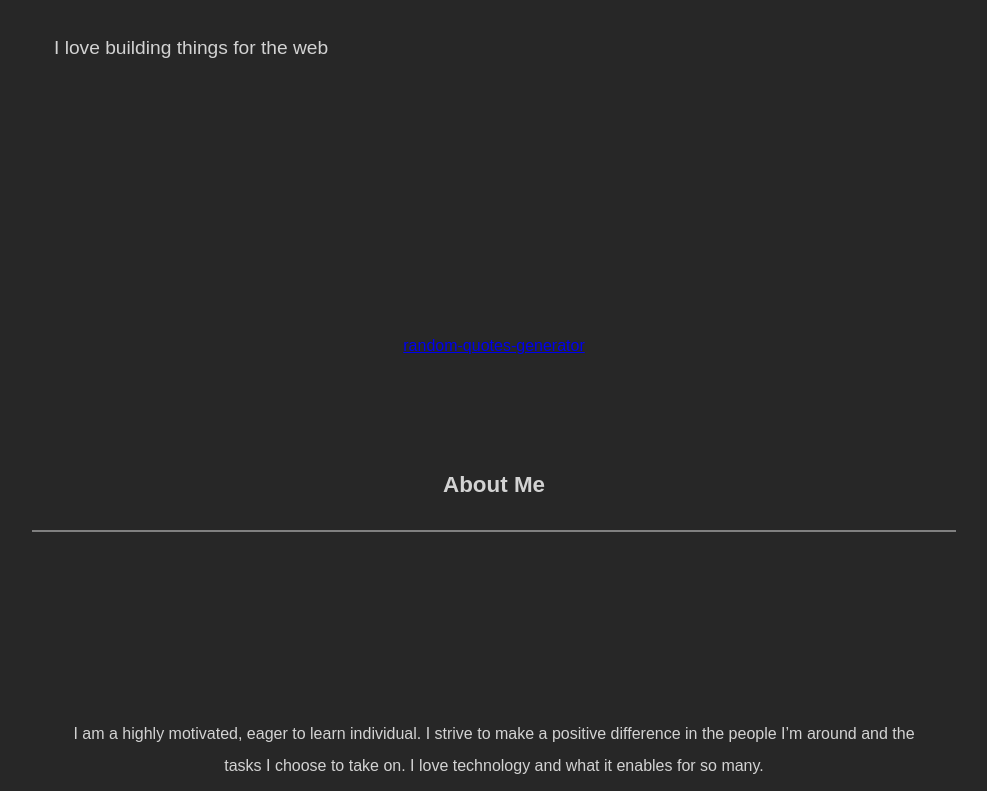
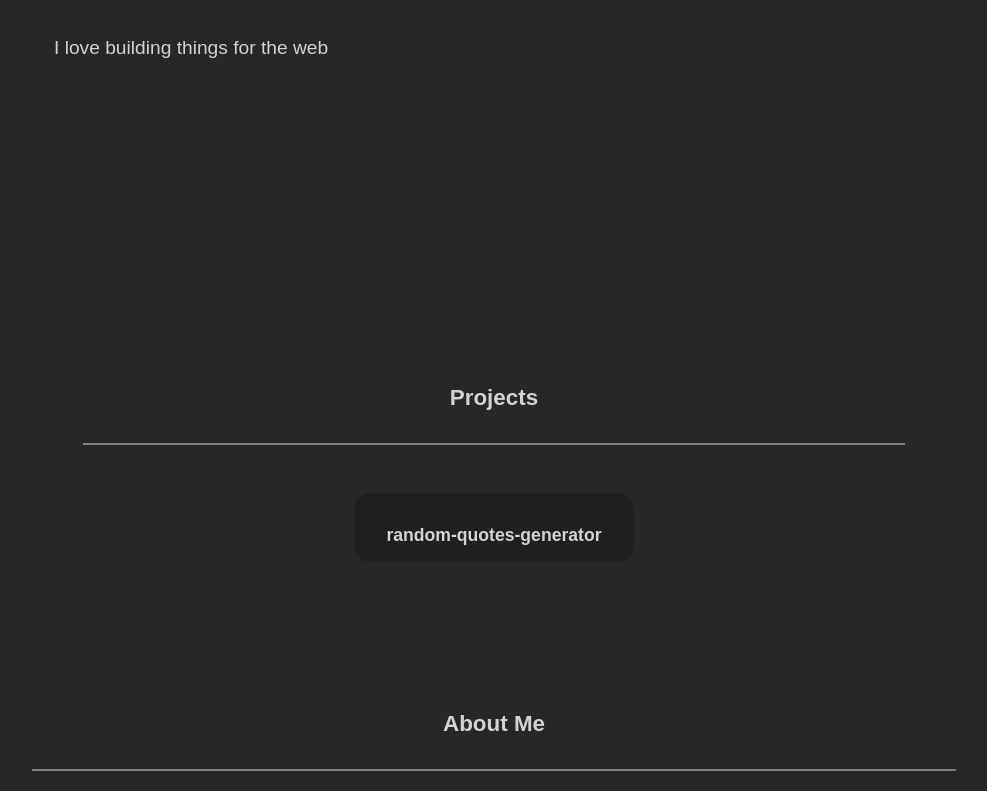
Before and after one commit to tylerdh12/portfolio-nextjs, a Next.js app: page / in a window 1280 px wide. Shown: the part 509-1300 px from the top of the page, without its empty margins (146-1133 px from the left). Built offline with nearby package versions, Linux system fonts and the light colour scheme.

Commit message:
working to pass data into project card

```diff
--- a/components/Elements/ProjectCard.tsx
+++ b/components/Elements/ProjectCard.tsx
@@ -3,25 +3,15 @@ import Link from "next/link";
 import React from "react";
 
 interface ProjectCardProps {
-  key: number;
-  project: {
-    id: number;
-    path: string;
-    group: string;
-    project_name: string;
-    description: string;
-    technologies: [string];
-    live_link: string;
-    github_link: string;
-    image_urls: [string];
-    status: string;
-  };
+  key: string;
+  slug: string;
 }
 
-export const ProjectCard: React.FC<ProjectCardProps> = ({ project }) => {
+export const ProjectCard: React.FC<ProjectCardProps> = ({ slug }) => {
+  console.log(slug);
   return (
     <motion.li
-      key={project.id}
+      key={slug}
       className="card"
       whileHover={{
         position: "relative",
@@ -32,13 +22,10 @@ export const ProjectCard: React.FC<ProjectCardProps> = ({ project }) => {
         },
       }}
     >
-      <Link href={{ pathname: "/portfolio/[id]", query: { id: project.id } }}>
+      <Link href={"/portfolio/" + slug}>
         <div className="item-container">
-          <img
-            src={project.image_urls[0]}
-            alt={project.project_name + " image"}
-          />
-          <div className="item-label">{project.project_name}</div>
+          {/* <img src={sata.coverImage} alt={data.project_name + " image"} /> */}
+          <div className="item-label">{slug}</div>
         </div>
       </Link>
     </motion.li>
--- a/pages/index.tsx
+++ b/pages/index.tsx
@@ -4,34 +4,24 @@ import Home from "../components/PageContent/Home";
 import About from "../components/PageContent/About";
 import Contact from "../components/PageContent/Contact";
 import fs from "fs";
-import path from "path";
-import matter from "gray-matter";
-import Link from "next/link";
-// import Portfolio from "../components/PageContent/Portfolio";
+import { ProjectCard } from "../components/Elements/ProjectCard";
 
-const Index = ({ slugs }) => {
+const Index = ({ slugs }: any) => {
   return (
     <Layout title="Home">
       <Home />
-      <div>
-        {slugs.map((slug) => {
-          // let parsedString = slug.replaceAll("-", " ").split(" ");
-          // let project_title = parsedString
-          //   .map((word) => {
-          //     return word[0].toUpperCase() + word.substring(1);
-          //   })
-          //   .join(" ");
-
-          return (
-            <div key={slug}>
-              <Link href={"/portfolio/" + slug}>
-                <a>{slug}</a>
-              </Link>
-            </div>
-          );
-        })}
+      <div id="portfolio-section">
+        <div className="section-label">Projects</div>
+        <div id="portfolio" className="portfolio-container">
+          <div>
+            <ul className="personal-projects">
+              {slugs.map((slug: string) => {
+                return <ProjectCard key={slug} slug={slug} />;
+              })}
+            </ul>
+          </div>
+        </div>
       </div>
-      {/* <Portfolio /> */}
       <About />
       <Contact />
     </Layout>
@@ -40,23 +30,12 @@ const Index = ({ slugs }) => {
 
 export const getStaticProps = async () => {
   const files = fs.readdirSync("projects");
-  const content = files.map((filename) => ({
-    params: {
-      slug: filename.replace(".md", ""),
-    },
-  }));
+
   const slugs = files.map((filename) => filename.replace(".md", ""));
-
-  const markdownWithMetadata = fs
-    .readFileSync(path.join("projects", slugs + ".md"))
-    .toString();
-
-  const parsedMarkdown = matter(markdownWithMetadata);
 
   return {
     props: {
       slugs,
-      // data: parsedMarkdown.data
     },
   };
 };
--- a/pages/portfolio/[slug].js
+++ b/pages/portfolio/[slug].js
@@ -1,7 +1,7 @@
 import React from "react";
 
 import Layout from "../../components/Layout";
-import Link from "next/Link";
+import Link from "next/link";
 
 import fs from "fs";
 import path from "path";
```
Also changed, not shown: components/PageContent/Portfolio.tsx (+7 -17 lines).
